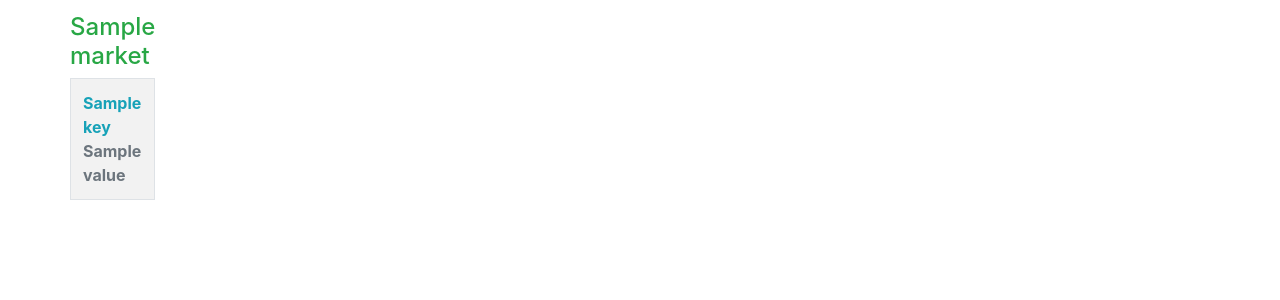
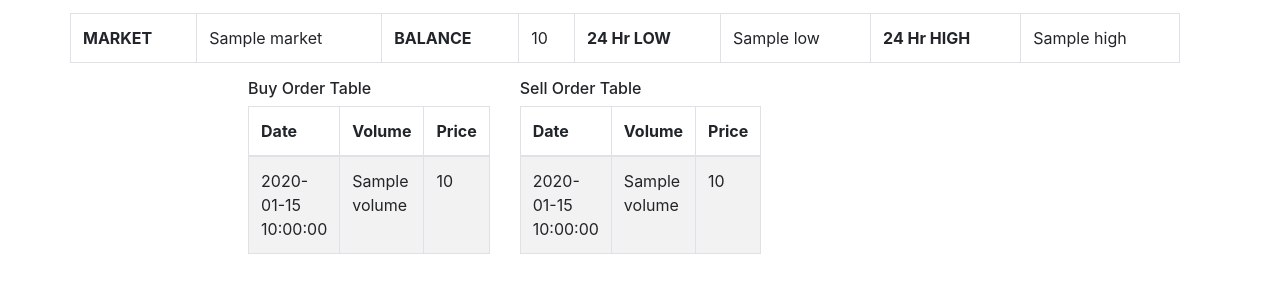
Before and after one commit to RavirajPawar/WazirXAnalytics, a Flask app: template templates/specific_market.html in a window 1280 px wide. Shown: the part 56-356 px from the top of the page. Run offline with Flask 2, Linux system fonts and the light colour scheme; the template is opened without the code that fills it: most values are stand-ins (such as "Sample title", 1, 10 or a date in 2020); some libraries are stand-ins or nearby versions.

Commit message:
wazirx api integrated

```diff
--- a/app.py
+++ b/app.py
@@ -1,6 +1,8 @@
 from flask import Flask, render_template
 from flask_pymongo import PyMongo
+import requests
 
+from constants import BUY_KEYS, SELL_KEYS, URL
 from utility import total_portfolio, coin_analyzer
 
 app = Flask(__name__)
@@ -14,12 +16,16 @@ def portfolio(market=None):
     print("Passed market ", market)
     if market:
         coin_specific_trades = mongo.db.exchange_trades.find({"Market": market}, {'_id': False})
-        specific_trades = total_portfolio(coin_specific_trades)[market]
-        specific_trades = coin_analyzer(specific_trades)
-        return render_template("specific_market.html", specific_trades=specific_trades, market=market)
+        coin_data, buy_trades, sell_trades = total_portfolio(coin_specific_trades)
+        coin_data = coin_analyzer(coin_data[market])
+        wazirx_coin_data = requests.get(URL.format(market.lower())).json()["ticker"]
+        return render_template("specific_market.html", coin_data=coin_data, market=market,
+                               BUY_KEYS=BUY_KEYS, SELL_KEYS=SELL_KEYS,
+                               buy_trades=buy_trades, sell_trades=sell_trades,
+                               wazirx_coin_data = wazirx_coin_data)
     else:
         all_trades = mongo.db.exchange_trades.find({}, {'_id': False})
-        my_trades = total_portfolio(all_trades)
+        my_trades, _, _ = total_portfolio(all_trades)
         return render_template("portfolio.html", my_trades=my_trades)
 
 
--- /dev/null
+++ b/constants.py
@@ -0,0 +1,4 @@
+SPECIAL_KEYS= ["coin_balance", "final_investment_on_buy","final_sell_earning","avg_sell_price","avg_buy_price"]
+BUY_KEYS = ["total_coin_bought","total_investment_on_buy","total_buy_fees","final_investment_on_buy","avg_buy_price"]
+SELL_KEYS = ["total_coin_sold","total_sell_earning","total_sell_fees","final_sell_earning","avg_sell_price"]
+URL = "https://api.wazirx.com/api/v2/tickers/{}"
--- a/templates/specific_market.html
+++ b/templates/specific_market.html
@@ -1,23 +1,91 @@
 {%extends 'layout.html'%}
 
 {%block body%}
+<div class="container row">
+    <table class="table table-bordered">
+        <tbody>
+        <tr>
+            <th>MARKET</th><td>{{market}}</td>
+            <th>BALANCE</th><td>{{coin_data["coin_balance"]}}</td>
+            <th>24 Hr LOW</th><td>{{wazirx_coin_data["low"]}}</td>
+            <th>24 Hr HIGH</th><td>{{wazirx_coin_data["high"]}}</td>
+        </tr>
+        </tbody>
+    </table>
+
+
+
+</div>
 <div class="row">
 <!--    section 1 coin details-->
     <div class="col">
-        <h4 class="text-success">{{market}}</h4>
         <table class="table table-striped table-bordered">
             <tbody>
-                {% for key, value in specific_trades.items() %}
-                    <tr><td><strong class="text-info">{{key}}</strong>
-                            <strong class="text-secondary">{{value}}</strong>
+                {% for key in BUY_KEYS %}
+                    <tr>
+                        <td><strong class="text-info">{{key}}</strong>
+                            <strong class="text-secondary">{{coin_data[key]}}</strong>
                         </td>
                     </tr>
                 {% endfor %}
             </tbody>
         </table>
     </div>
-    <div class="col"></div>
-    <div class="col"></div>
-    <div class="col"></div>
+
+<!--    section 2 coin buy table-->
+    <div class="col">
+        <h6>Buy Order Table</h6>
+        <table class="table table-striped table-bordered">
+            <thead>
+                <th>Date</th>
+                <th>Volume</th>
+                <th>Price</th>
+            </thead>
+            <tbody>
+                {% for trade in buy_trades %}
+                    <tr>
+                        <td>{{trade["Date"]}}</td>
+                        <td>{{trade["Volume"]}}</td>
+                        <td>{{trade["Price"]}}</td>
+                    </tr>
+                {% endfor %}
+            </tbody>
+        </table>
+    </div>
+<!--    section 3 coin sell table-->
+    <div class="col">
+        <h6>Sell Order Table</h6>
+        <table class="table table-striped table-bordered">
+            <thead>
+                <th>Date</th>
+                <th>Volume</th>
+                <th>Price</th>
+            </thead>
+            <tbody>
+                {% for trade in sell_trades %}
+                    <tr>
+                        <td>{{trade["Date"]}}</td>
+                        <td>{{trade["Volume"]}}</td>
+                        <td>{{trade["Price"]}}</td>
+                    </tr>
+                {% endfor %}
+            </tbody>
+        </table>
+    </div>
+<!--    section 4 coin Extra info table-->
+    <div class="col">
+        <table class="table table-striped table-bordered">
+            <tbody>
+
+                {% for key in SELL_KEYS %}
+                    <tr>
+                        <td><strong class="text-info">{{key}}</strong>
+                            <strong class="text-secondary">{{coin_data[key]}}</strong>
+                        </td>
+                    </tr>
+                {% endfor %}
+            </tbody>
+        </table>
+    </div>
 </div>
 {%endblock%}
--- a/utility.py
+++ b/utility.py
@@ -3,9 +3,14 @@ def total_portfolio(all_trades):
     calculate total fees, investment in your account
     Args:
         all_trades :- trades
-    Returns: dictionary key as market and details as value
+    Returns:
+        my_trades - dictionary key as market and details as value
+        buy_trades - list of buy trades
+        sell_trades - list of sell trades
     """
     my_trades = dict()
+    buy_trades = list()
+    sell_trades = list()
     for trade in all_trades:
         market = trade["Market"]
         volume = trade["Volume"]
@@ -18,11 +23,13 @@ def total_portfolio(all_trades):
                 my_trades[market]["total_coin_bought"] += volume
                 my_trades[market]["total_buy_fees"] += fee
                 my_trades[market]["total_investment_on_buy"] += amount
+                buy_trades.append(trade)
 
             elif order_type == "Sell":
                 my_trades[market]["total_coin_sold"] += volume
                 my_trades[market]["total_sell_fees"] += fee
                 my_trades[market]["total_sell_earning"] += amount
+                sell_trades.append(trade)
         else:
             my_trades[market] = dict()
             if order_type == "Buy":
@@ -32,6 +39,7 @@ def total_portfolio(all_trades):
                 my_trades[market]["total_coin_sold"] = 0
                 my_trades[market]["total_sell_fees"] = 0
                 my_trades[market]["total_sell_earning"] = 0
+                buy_trades.append(trade)
 
             elif order_type == "Sell":
                 my_trades[market]["total_coin_bought"] = 0
@@ -40,8 +48,9 @@ def total_portfolio(all_trades):
                 my_trades[market]["total_coin_sold"] = volume
                 my_trades[market]["total_sell_fees"] = fee
                 my_trades[market]["total_sell_earning"] = amount
+                sell_trades.append(trade)
 
-    return my_trades
+    return my_trades, buy_trades, sell_trades
 
 
 """
@@ -58,13 +67,21 @@ def coin_analyzer(specific_trades):
     {'total_coin_bought': 25.32, 'total_buy_fees': 10.994848000000001, 'total_investment_on_buy': 5497.424,
      'total_coin_sold': 6.5600000000000005, 'total_sell_fees': 4.358, 'total_sell_earning': 2179.0}
     """
+
+    specific_trades["coin_balance"] = specific_trades["total_coin_bought"] \
+                                      - specific_trades["total_coin_sold"]
+
     specific_trades["final_investment_on_buy"] = specific_trades["total_buy_fees"] \
                                                      + specific_trades["total_investment_on_buy"]
 
     specific_trades["final_sell_earning"] = specific_trades["total_sell_earning"] \
                                                 - specific_trades["total_sell_fees"]
 
-    specific_trades["coin_balance"] = specific_trades["total_coin_bought"] \
-                                      - specific_trades["total_coin_sold"]
+    specific_trades["avg_buy_price"] = specific_trades["final_investment_on_buy"]/specific_trades["total_coin_bought"]
+
+    try:
+        specific_trades["avg_sell_price"] = specific_trades["final_sell_earning"]/specific_trades["total_coin_sold"]
+    except ZeroDivisionError:
+        specific_trades["avg_sell_price"] = "You haven't done any sell yet"
 
     return specific_trades
```
